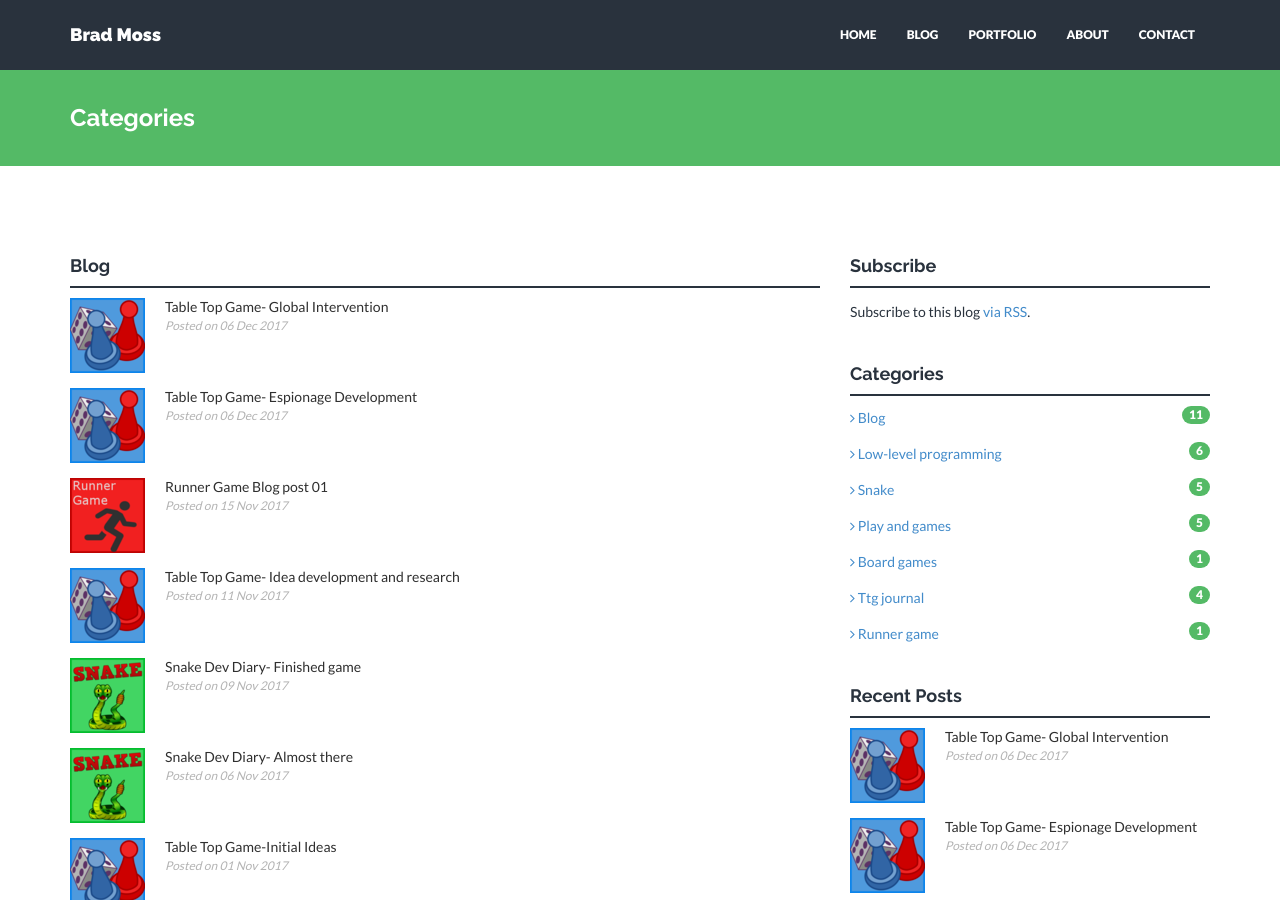
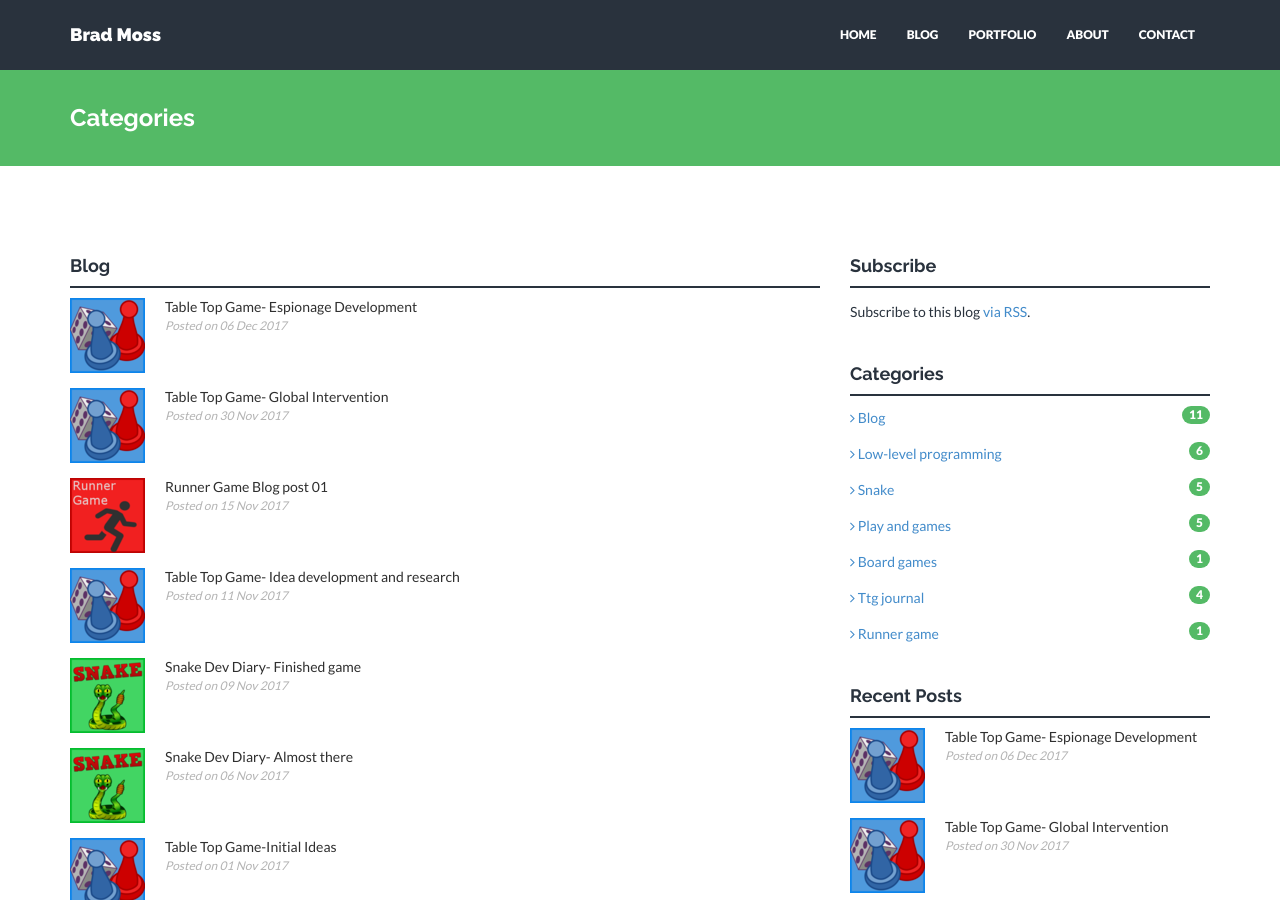
Before and after one commit to bmoss656/bmoss656.github.io, a Jekyll site: the page built from category.html, in a window 1280 px wide and 900 px high. Built offline with Jekyll 4.4.1, drawn with Linux system fonts in a browser that asks for light colours; nearby versions of some CDN libraries; some of the changed text lies outside the part shown.

Commit message:
Update and rename 2017-12-06-TTGFinal.markdown to 2017-11-30-TTGFinal.markdown

```diff
--- a/_posts/2017-12-06-TTGFinal.markdown
+++ b/_posts/2017-11-30-TTGFinal.markdown
@@ -1,7 +1,7 @@
 ---
 layout: post
 title: Table Top Game- Global Intervention
-date: 06-12-2017
+date: 30-11-2017
 author: Brad Moss
 categories:
   - Blog
```
